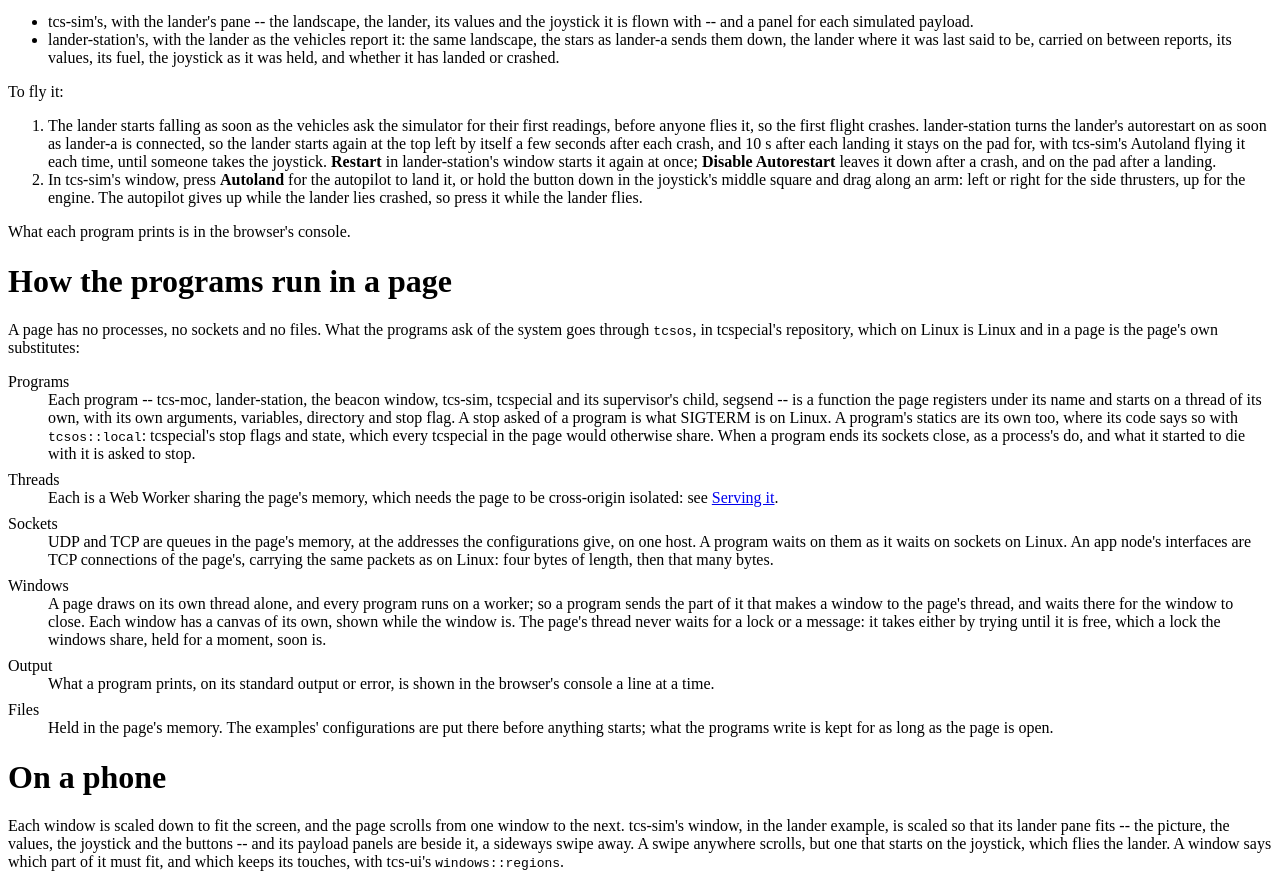
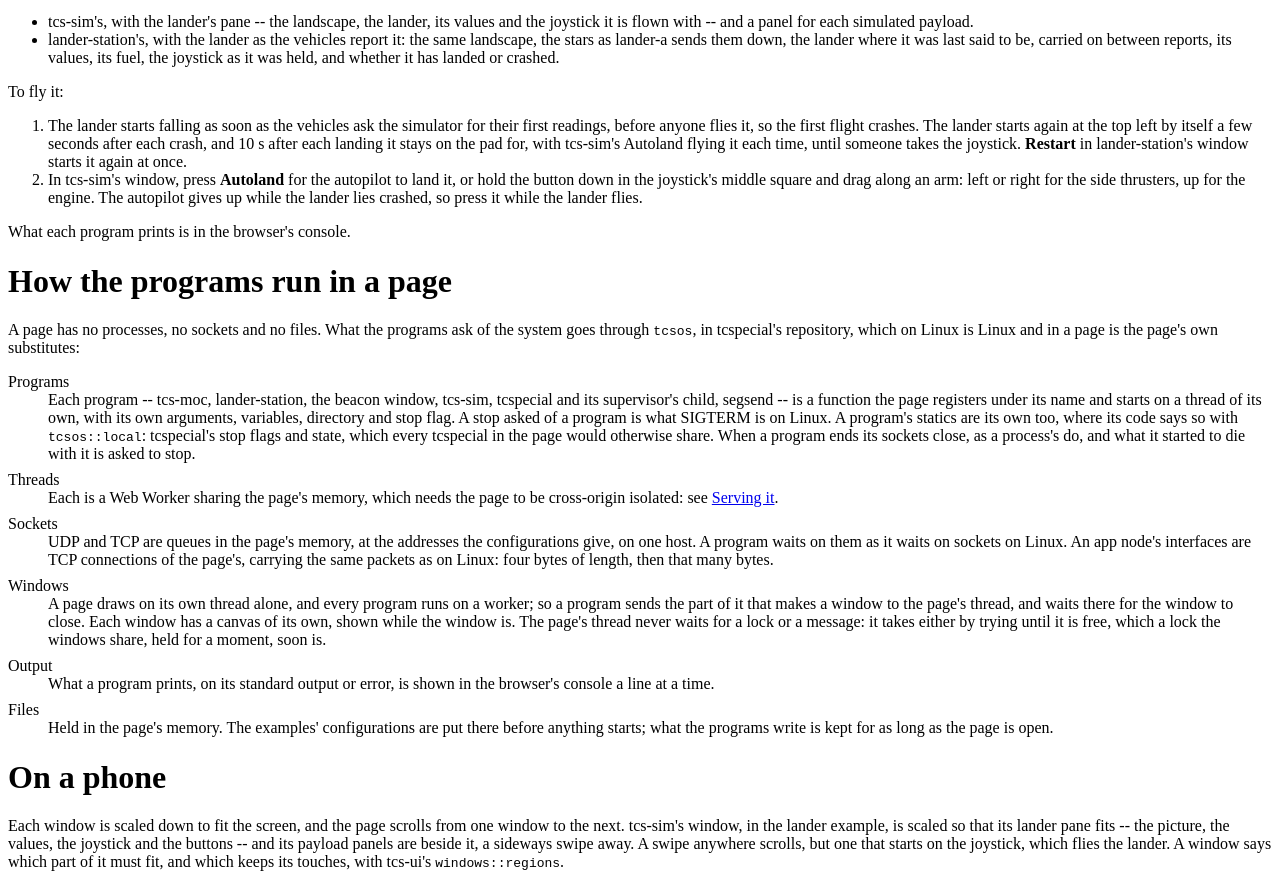
Before and after one commit to vomlehn/tcswebasm, a plain HTML site: page docs/manual.html in a window 1280 px wide. Shown: the part 1018-1908 px from the top of the page. Drawn offline with Linux system fonts and the light colour scheme.

Commit message:
Say the lander always starts again by itself, with no autorestart buttons
Co-Authored-By: Claude Opus 5.5 <noreply@anthropic.com>

```diff
--- a/docs/manual.html
+++ b/docs/manual.html
@@ -453,13 +453,11 @@ joystick as it was held, and whether it has landed or crashed.</li>
 <ol class="arabic simple">
 <li>The lander starts falling as soon as the vehicles ask the simulator for
 their first readings, before anyone flies it, so the first flight
-crashes. lander-station turns the lander's autorestart on as soon as
-lander-a is connected, so the lander starts again at the top left by
-itself a few seconds after each crash, and 10 s after each landing it
-stays on the pad for, with tcs-sim's Autoland flying it each time, until
-someone takes the joystick. <strong>Restart</strong> in lander-station's window starts
-it again at once; <strong>Disable Autorestart</strong> leaves it down after a crash,
-and on the pad after a landing.</li>
+crashes. The lander starts again at the top left by itself a few
+seconds after each crash, and 10 s after each landing it stays on the
+pad for, with tcs-sim's Autoland flying it each time, until someone
+takes the joystick. <strong>Restart</strong> in lander-station's window starts it
+again at once.</li>
 <li>In tcs-sim's window, press <strong>Autoland</strong> for the autopilot to land it, or
 hold the button down in the joystick's middle square and drag along an
 arm: left or right for the side thrusters, up for the engine. The
```
Also changed, not shown: 1 other file.
